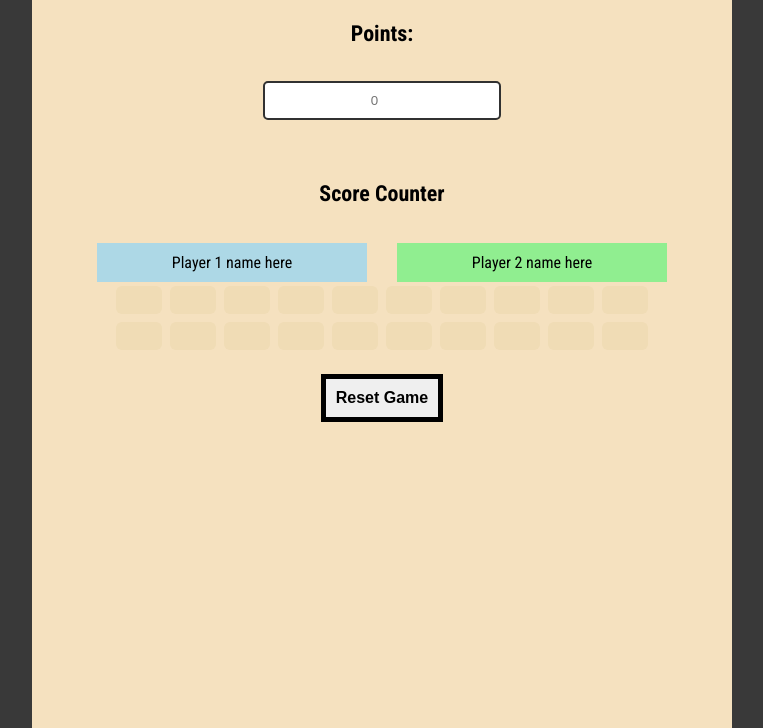
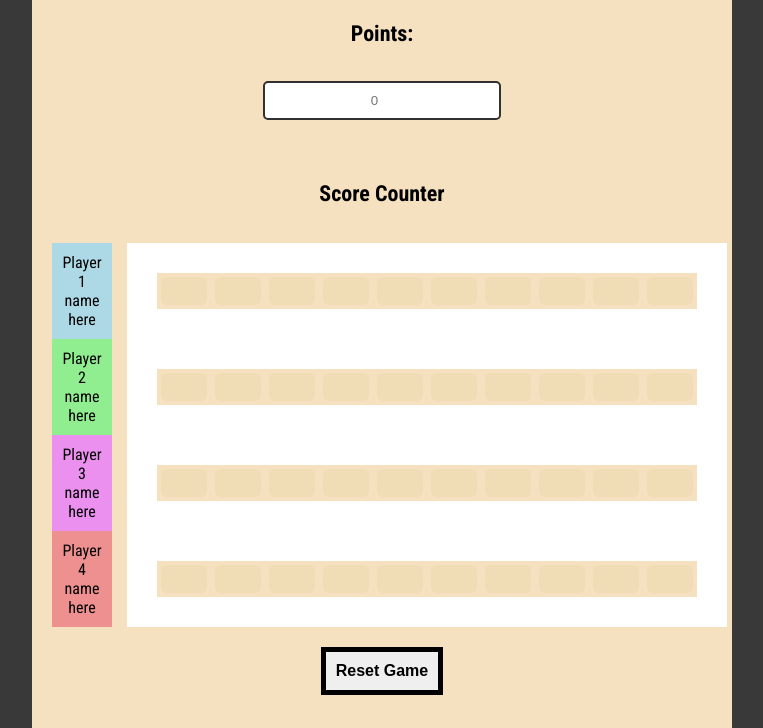
Before and after one commit to Martin80451/darts-peli-ryhm--7, a plain HTML site: page scorecounter.html in a window 1280 px wide. Shown: the part 72-800 px from the top of the page, without its empty margins (258-1021 px from the left). Drawn offline with Linux system fonts and the light colour scheme; a web font is replaced by a local one.

Commit message:
Scoreboard nimi kylttien asettelu
Nimi kyltit on nyt aseteltu oikeille paikoille, mutta pisteitten kirjaus taulukko jäi vähän vaiheeseen. Kokeneemmat CSS käyttäjät saa ottaa koppia jos haluaa :D

```diff
--- a/scorecounter.html
+++ b/scorecounter.html
@@ -31,14 +31,9 @@
         />
       </form>
       <h5>Score Counter</h5>
+        <!--Asetetaan taulukot horisontaalisesti-->
       <div class="scoreboard">
         <div id="player1Name">Player 1 name here</div>
-        <div id="player2Name">Player 2 name here</div>
-        <div id="player3Name">Player 3 name here</div>
-        <div id="player4Name">Player 4 name here</div>
-      </div>
-        <!--Asetetaan taulukot horisontaalisesti-->
-      <div class="scoreboard">
         <table id="player1Score">
           <tr>
             <td></td><td></td><td></td><td></td><td></td>
@@ -47,6 +42,7 @@
         </table>
       </div>
       <div class="scoreboard">
+        <div id="player2Name">Player 2 name here</div>
         <table id="player2Score">
           <tr>
             <td></td><td></td><td></td><td></td><td></td>
@@ -55,6 +51,7 @@
         </table>
       </div>
       <div class="scoreboard">
+        <div id="player3Name">Player 3 name here</div>
         <table id="player3Score">
           <tr>
             <td></td><td></td><td></td><td></td><td></td>
@@ -63,6 +60,7 @@
         </table>
       </div>
       <div class="scoreboard">
+        <div id="player4Name">Player 4 name here</div>
         <table id="player4Score">
           <tr>
             <td></td><td></td><td></td><td></td><td></td>
--- a/scorecounter.js
+++ b/scorecounter.js
@@ -1,6 +1,6 @@
 
 function getPlayerCount() {
-    var playerCount = 2; //TODO oletuksena 2 pelaajaa. Tämän arvon olisi tarkoitus saada main/aloitus sivulta..
+    var playerCount = 4; //TODO oletuksena 2 pelaajaa. Tämän arvon olisi tarkoitus saada main/aloitus sivulta..
     return playerCount;
 }
 
--- a/styles.css
+++ b/styles.css
@@ -164,6 +164,8 @@ input {
 #player1Score tr,
 #player2Score tr,#player3Score tr,#player4Score tr {
   display: flex;        /* Tekee rivistä joustavan taulukon */
+border: 30px solid white ; /* Tähän yritin väsää jotain reunaa scorelle mut toistaseks osaaminen vähä hakusessa ~ Thomas*/
+
 }
 
 #player1Score td,
```
